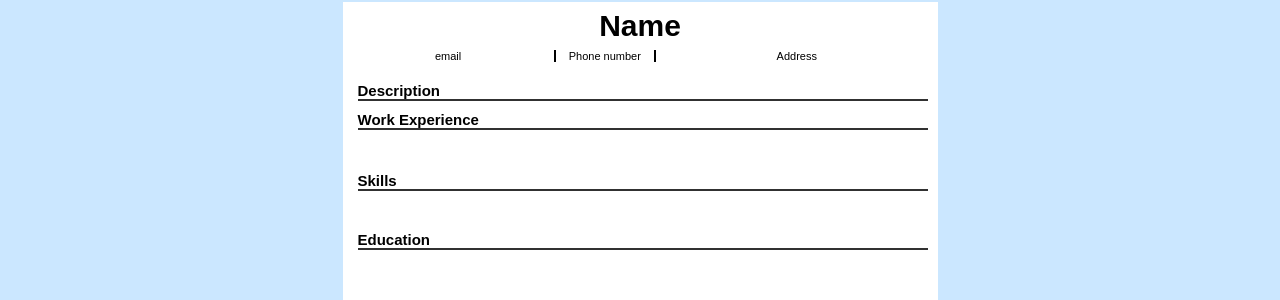
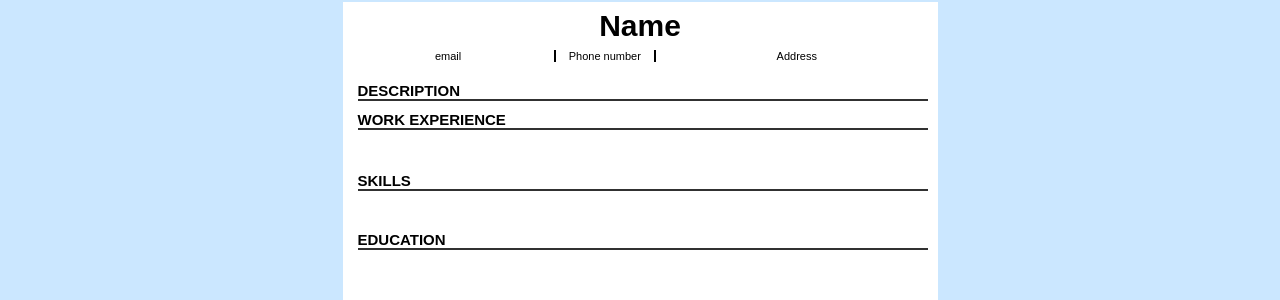
Before and after one commit to Negrea-Andrei/CV-App, a React (Vite) app: page / in a window 1280 px wide. Both pictures are taken after a click on the element 1163 px from the left and 76 px from the top of the page. Shown: the part 119-419 px from the top of the page. Built offline with nearby package versions, Linux system fonts and the light colour scheme.

Commit message:
Upercase the headers of the secrions on the View CV

```diff
--- a/src/components/ViewCV/CVDescription/CVDescription.jsx
+++ b/src/components/ViewCV/CVDescription/CVDescription.jsx
@@ -4,7 +4,7 @@ export default function CVDescription({ description }) {
   return (
     <>
       <div className="description-header printer">
-        <h2>Description</h2>
+        <h2>DESCRIPTION</h2>
         <div className="description-body">{description}</div>
       </div>
     </>
--- a/src/components/ViewCV/CVEducation/CVEducation.jsx
+++ b/src/components/ViewCV/CVEducation/CVEducation.jsx
@@ -3,7 +3,7 @@ import "./CVEducation.css";
 export default function CVEducation({ education }) {
   return (
     <div className="education-header printer">
-      <h2>Education</h2>
+      <h2>EDUCATION</h2>
       {education.length === 0
         ? "No Education History Added"
         : education.map((item) => {
--- a/src/components/ViewCV/CVExperience/CVExperience.jsx
+++ b/src/components/ViewCV/CVExperience/CVExperience.jsx
@@ -3,7 +3,7 @@ import "./CVExperience.css";
 export default function CVExperience({ experience }) {
   return (
     <div className="education-header printer">
-      <h2>Work Experience</h2>
+      <h2>WORK EXPERIENCE</h2>
       {experience.length === 0
         ? "No Work History Added"
         : experience.map((item) => {
--- a/src/components/ViewCV/CVSkills/CVSkills.jsx
+++ b/src/components/ViewCV/CVSkills/CVSkills.jsx
@@ -3,7 +3,7 @@ import "./CVSkills.css";
 export default function CVSkills({ skills }) {
   return (
     <div className="skills-header printer">
-      <h2>Skills</h2>
+      <h2>SKILLS</h2>
       <ul className="skills-body">
         {skills.map((talent) => {
           if (talent.name !== "") {
```
